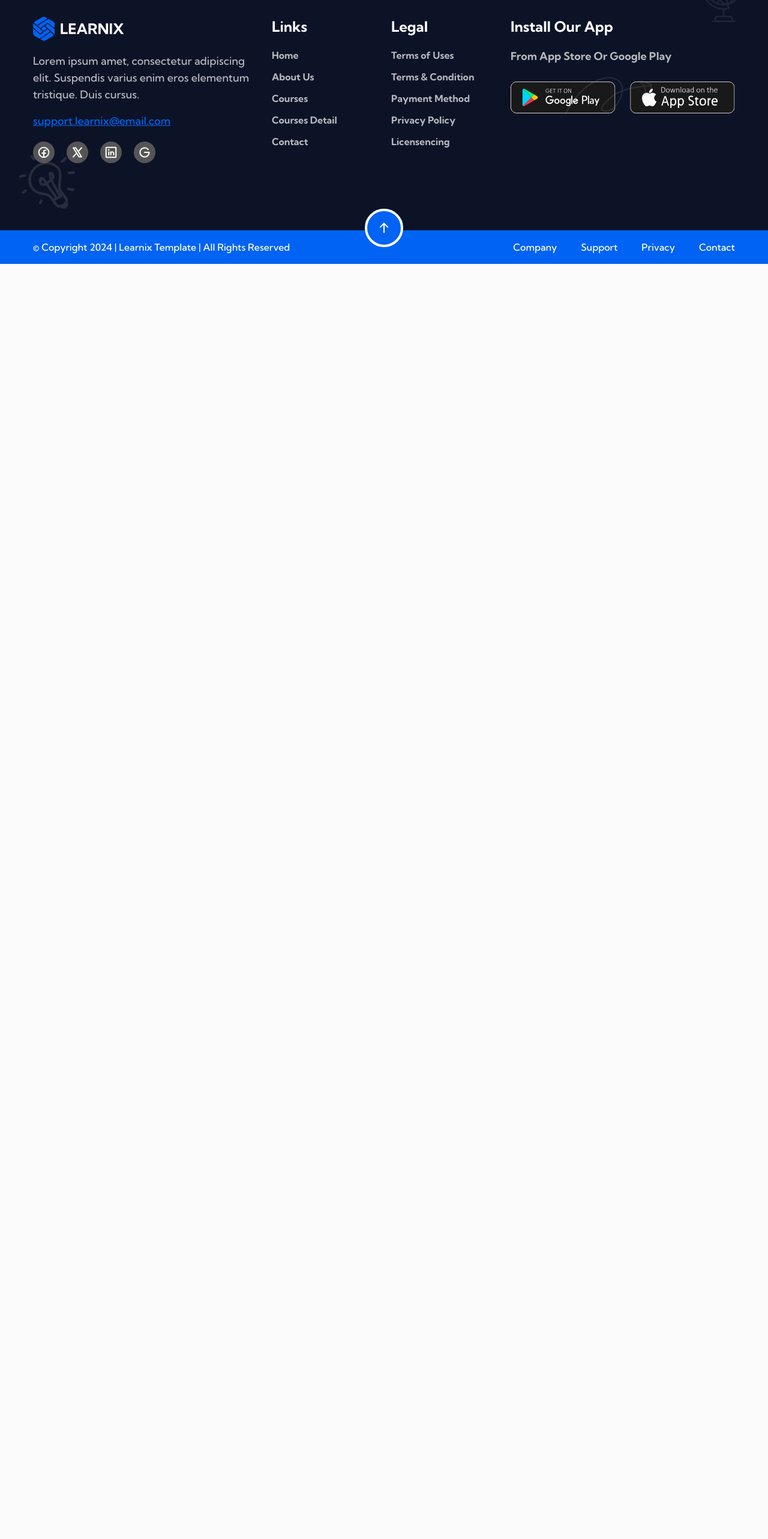
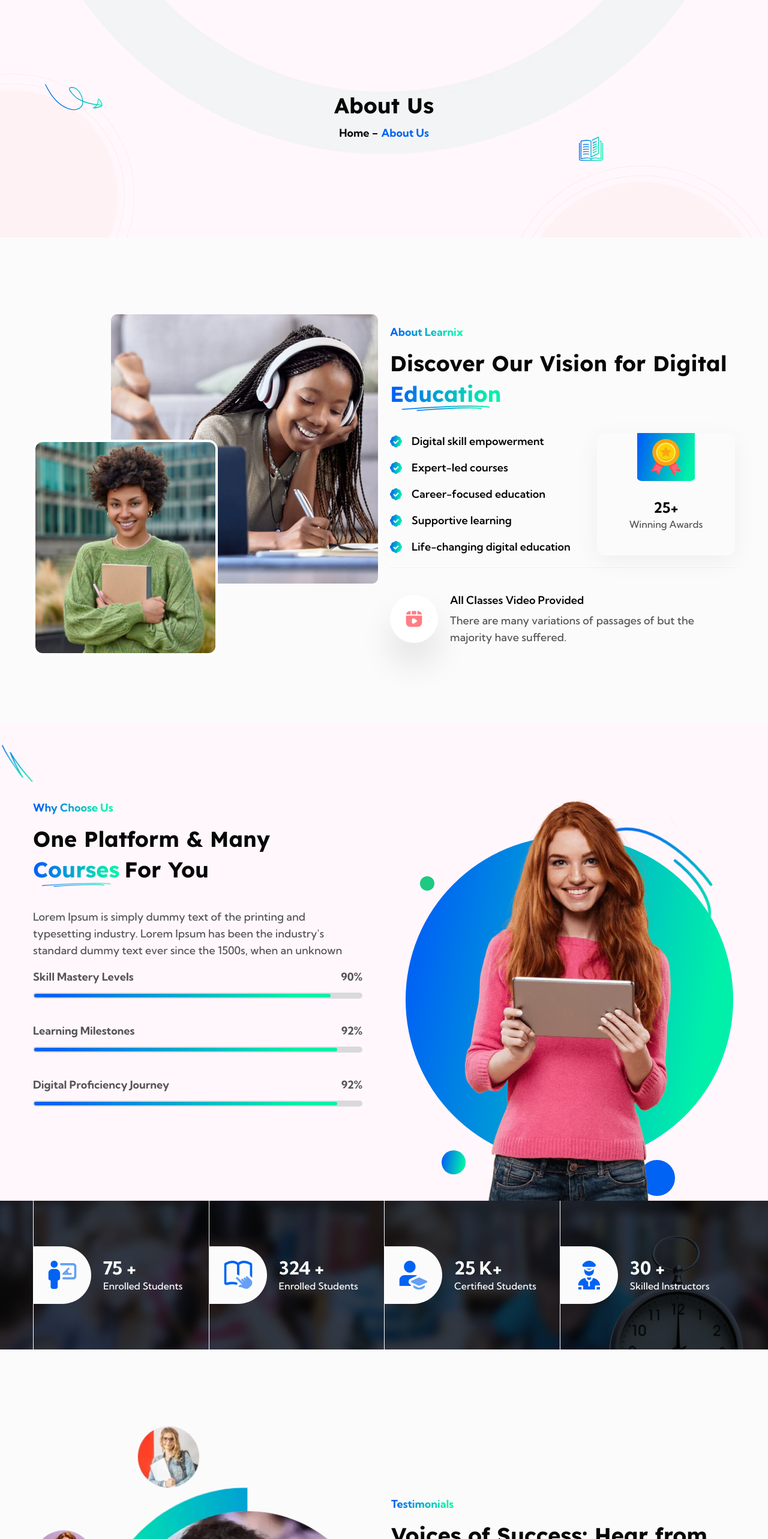
Before and after one commit to Mshahzaib123/lernix, a React (Vite) app: page /about in a window 1280 px wide. Shown: the part 100-2666 px from the top of the page at 60% size. Before the commit the page ends 800 px from the top, so only its background shows below. Built offline with nearby package versions, Linux system fonts and the light colour scheme.

Commit message:
About Page, Privacy Policy and Terms & Condition Pages Added

```diff
--- a/src/App.jsx
+++ b/src/App.jsx
@@ -9,6 +9,9 @@ import Footer from './components/footer/footer';
 import Footer2 from './components/footer/footer2';
 import HomePage2 from './pages/home-page2';
 import HomePage3 from './pages/home-page3';
+import AboutPage from './pages/about-page';
+import PrivacyPolicy from './pages/privacy-policy';
+import TermsConditions from './pages/terms-conditions';
 
 function App() {
   const location = useLocation();
@@ -39,6 +42,9 @@ function App() {
             <Route index element={<HomePage />} />
             <Route path='/homepage2' element={<HomePage2 />} />
             <Route path='/homepage3' element={<HomePage3 />} />
+            <Route path='/about' element={<AboutPage />} />
+            <Route path='/privacy-policy' element={<PrivacyPolicy />} />
+            <Route path='/terms-conditions' element={<TermsConditions />} />
           </Routes>
           {footer}
         </>
--- /dev/null
+++ b/src/pages/about-page.jsx
@@ -0,0 +1,21 @@
+import HeroSec4 from '../components/heroSec/heroSec4'
+import AboutSec2 from '../components/aboutSec/aboutSec2'
+import ChooseUsSec from '../components/chooseUsSec/chooseUsSec'
+import FunFactSec from '../components/funFactSec/funFactSec'
+import TestimonialSec from '../components/testimonialSec/testimonialSec'
+import TeamSec2 from '../components/teamSec/teamSec2'
+
+const AboutPage = () => {
+    return (
+        <>
+            <HeroSec4 heading="About Us" subHeading="About Us" />
+            <AboutSec2 />
+            <ChooseUsSec />
+            <FunFactSec />
+            <TestimonialSec />
+            <TeamSec2 />
+        </>
+    )
+}
+
+export default AboutPage
--- /dev/null
+++ b/src/pages/privacy-policy.jsx
@@ -0,0 +1,13 @@
+import HeroSec4 from '../components/heroSec/heroSec4'
+import LegalTermsSec from '../components/legalTermsSec/legalTermsSec'
+
+const PrivacyPolicy = () => {
+    return (
+        <>
+            <HeroSec4 heading="Privacy Policy" subHeading="Privacy Policy" />
+            <LegalTermsSec />
+        </>
+    )
+}
+
+export default PrivacyPolicy
--- /dev/null
+++ b/src/pages/terms-conditions.jsx
@@ -0,0 +1,13 @@
+import HeroSec4 from '../components/heroSec/heroSec4'
+import LegalTermsSec from '../components/legalTermsSec/legalTermsSec'
+
+const TermsConditions = () => {
+    return (
+        <>
+            <HeroSec4 heading="Terms Conditions" subHeading="Terms Conditions" />
+            <LegalTermsSec />
+        </>
+    )
+}
+
+export default TermsConditions
```
